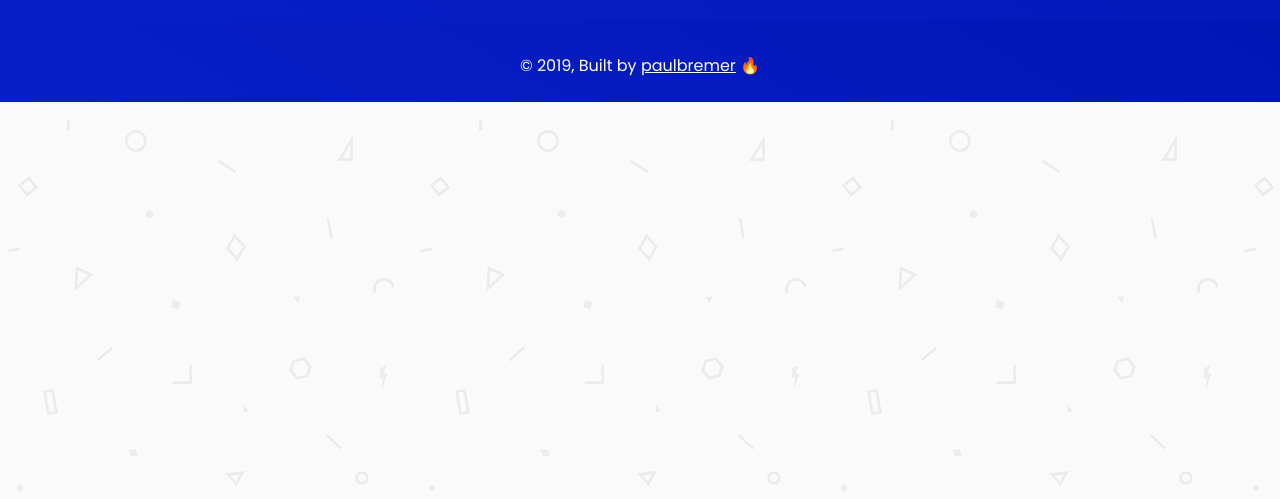
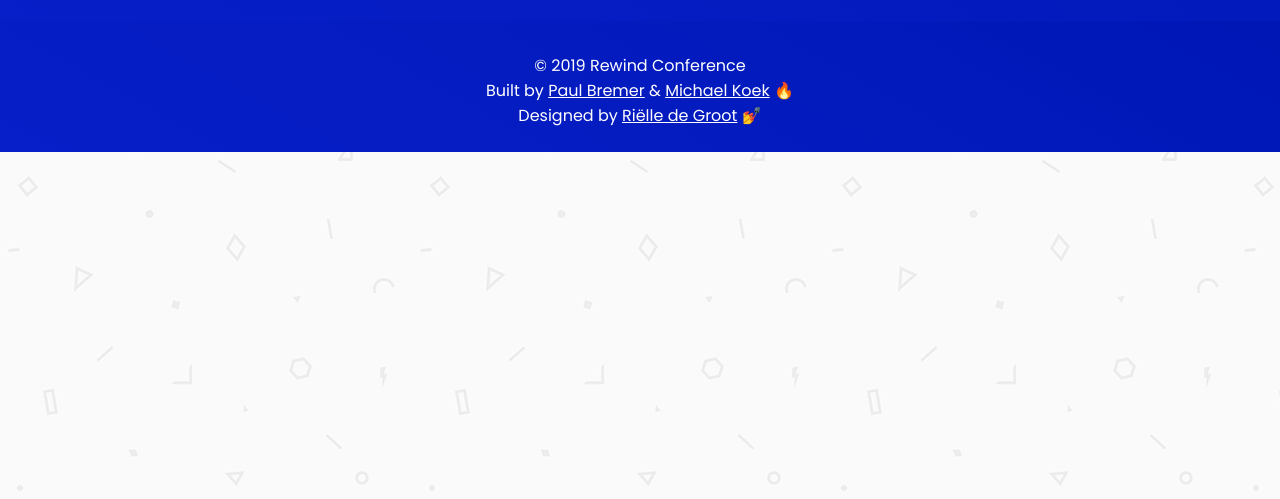
Before and after one commit to paulbremer/rewind-conference, a Gatsby site: page /page-2 in a window 1280 px wide. Shown: the part 301-800 px from the top of the page. Built offline with nearby package versions, Linux system fonts and the light colour scheme; Gatsby itself is replaced by a stand-in of ours.

Commit message:
feat: footer updates

```diff
--- a/src/components/Item/Item.js
+++ b/src/components/Item/Item.js
@@ -65,7 +65,7 @@
 
 const StyledIframe = styled.iframe`
     width: 100%;
-    min-height: 200px;
+    min-height: 250px;
 `;
 
 const StyledContent = styled.div`
--- a/src/components/Layout/Layout.js
+++ b/src/components/Layout/Layout.js
@@ -44,16 +44,22 @@
                     <StyledMain>{children}</StyledMain>
                 </StyledWrapper>
                 <Footer>
-                    © {new Date().getFullYear()}, Built by
+                    © {new Date().getFullYear()} Rewind Conference <br />
+                    Built by
                     {` `}
-                    <a
-                        href="https://github.com/paulbremer/"
-                        rel="noopener noreferrer"
-                        target="_blank"
-                    >
-                        paulbremer
+                    <a href="https://paulbremer.nl" rel="noopener noreferrer" target="_blank">
+                        Paul Bremer
                     </a>{' '}
-                    🔥
+                    &amp;{' '}
+                    <a href="https://twitter.com/mjakoek" rel="noopener noreferrer" target="_blank">
+                        Michael Koek
+                    </a>{' '}
+                    🔥 <br />
+                    Designed by{' '}
+                    <a href="www.rielledegroot.com" rel="noopener noreferrer" target="_blank">
+                        Riëlle de Groot
+                    </a>{' '}
+                    💅
                 </Footer>
             </>
         )}
```
